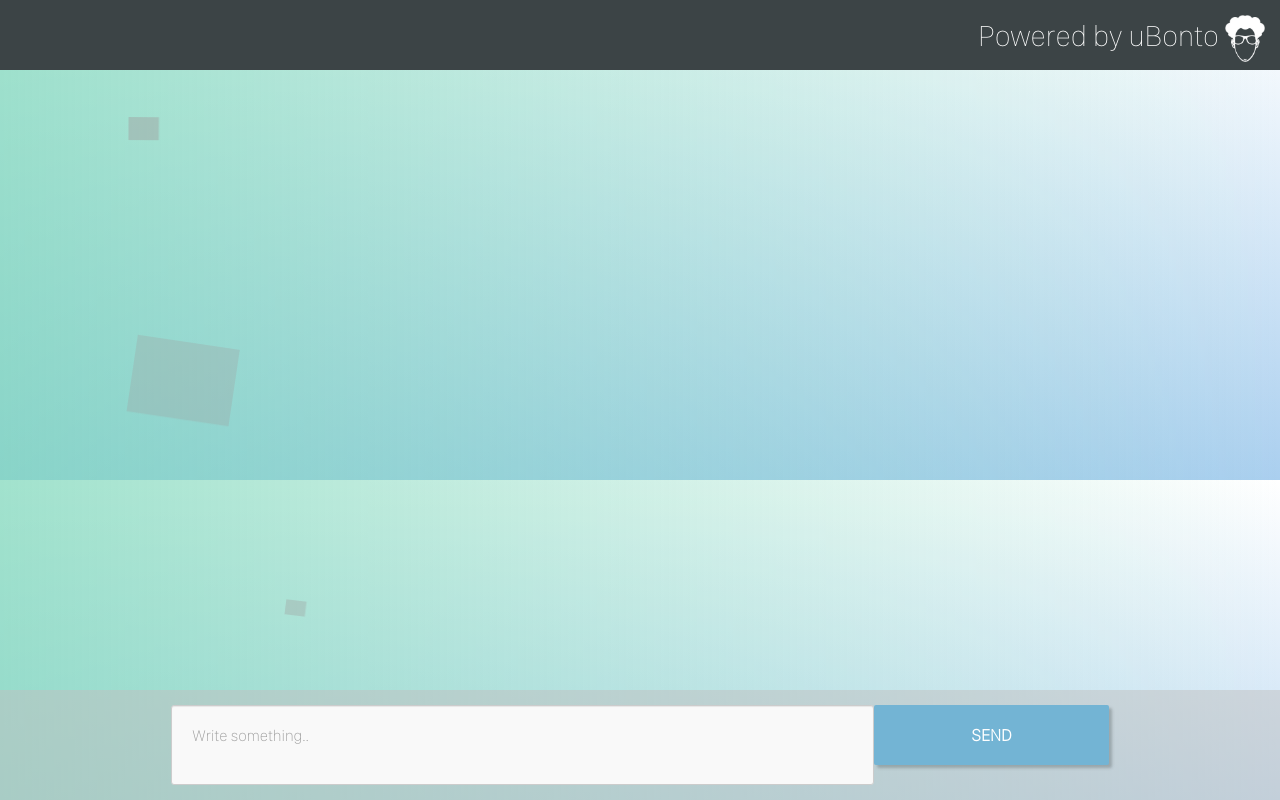
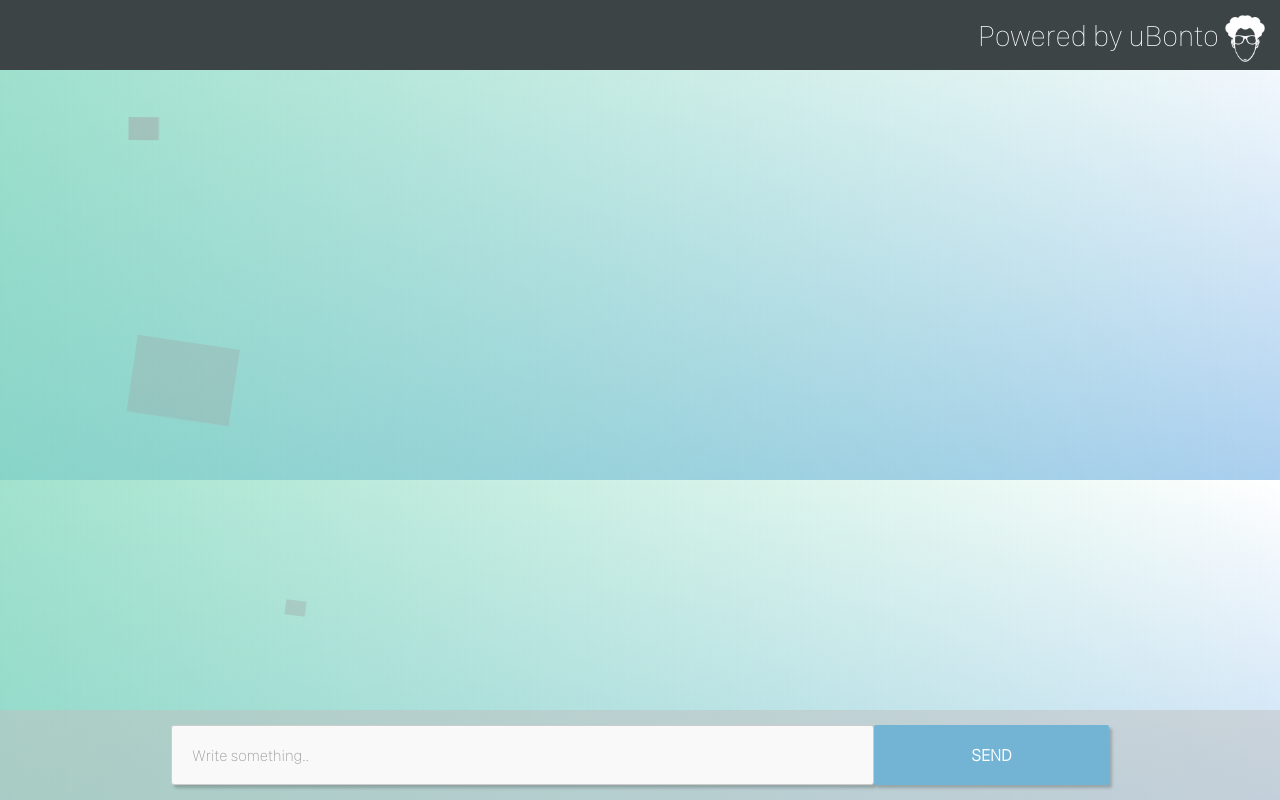
Before and after one commit to filippotessaro/unitn_finder, a website: page views/index.html in a window 1280 px wide. Drawn offline with nearby package versions, Linux system fonts and the light colour scheme; files that its build step writes are made by us from their sources; no server answers; grey boxes are pictures that could not be loaded; files whose address does not match are found by name.

Commit message:
Sistemati colori di alcuni caratteri

```diff
--- a/public/css/stylesheet.css
+++ b/public/css/stylesheet.css
@@ -268,6 +268,7 @@ body {
 	display: block;
 	opacity: 0.8;
 	padding-top: 4px;
+    color: darkslategrey
 }
 
 
@@ -285,6 +286,7 @@ footer {
 }
 #chatform {
 	/*width:700px;*/
+
     width:75%;
 	margin: 0 auto;
 	background-color: white;
@@ -293,11 +295,12 @@ footer {
 #message {
 	/*width: 550px;*/
     width:75%;
-	height: 80px;
+	height: 60px;
 	display: block;
 	float:left;
 	margin: 0 auto;
 	background-color: #f9f9f9;
+    box-shadow: 3px 3px 3px rgba(60, 68, 70,0.3);
 	border: 1px solid #cccccc;
 	border-radius:3px;
 	padding-left: 20px;
```
